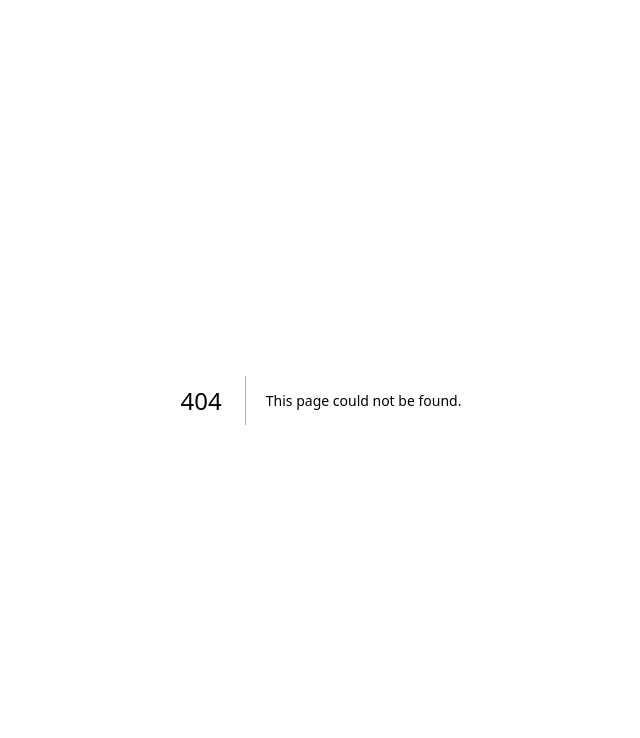
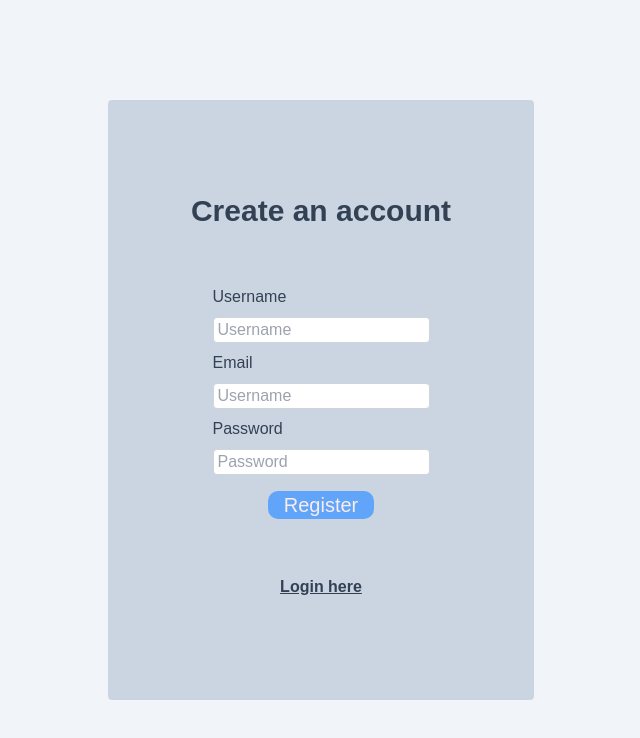
Before and after one commit to alexcsia/Hangman-Website, a Next.js app: page /users/signup in a window 1280 px wide. Before the commit this address had no page. Shown: the top 738 px of the page, without its empty margins (319-959 px from the left). Built offline with nearby package versions, Linux system fonts and the light colour scheme.

Commit message:
first commit

```diff
--- /dev/null
+++ b/app/about/page.tsx
@@ -0,0 +1,15 @@
+import React from "react";
+
+const AboutPage = () => {
+  return (
+    <div className="p-4">
+      <h1 className="text-3xl font-bold mb-4">About Us</h1>
+      <p className="text-lg">
+        Welcome to the About page! Here you can learn more about our company,
+        our mission, and our team.
+      </p>
+    </div>
+  );
+};
+
+export default AboutPage;
--- /dev/null
+++ b/app/components/HomePageMenu.tsx
@@ -0,0 +1,38 @@
+import React from "react";
+import Link from "next/link";
+
+const HomePageMenu = () => {
+  return (
+    <>
+      <div className="bg-inherit flex items-center justify-center my-17 w-1/3 mx-auto">
+        <header className="text-center text-4xl font-semibold text-gray-700 ">
+          How's it hanging?
+        </header>
+      </div>
+
+      <div className="flex flex-col space-y-4 mx-auto my-10 w-1/4">
+        <Link
+          href="/users/signup"
+          className=" custom-link mb-7 h-15 text-center text-2xl flex items-center justify-center"
+        >
+          PLAY
+        </Link>
+        <Link href="/users/login" className="custom-link">
+          Login
+        </Link>
+
+        <Link href="/users/signup" className="custom-link">
+          Sign Up
+        </Link>
+      </div>
+
+      <div className="flex flex-row">
+        <Link href="/users/signup" className="custom-link p-3">
+          About
+        </Link>
+      </div>
+    </>
+  );
+};
+
+export default HomePageMenu;
--- /dev/null
+++ b/app/components/LoginForm.tsx
@@ -0,0 +1,46 @@
+import React from "react";
+import Link from "next/link";
+
+const LoginForm = () => {
+  return (
+    <>
+      <div className="bg-slate-300 mx-auto my-52 w-1/4 h-80 flex flex-col items-center justify-center rounded">
+        <form className="flex flex-col items-center justify-center ">
+          <label className="mb-2 text-2xl font-semibold text-slate-700">
+            Login
+          </label>
+          <label className="text-left w-full my-2 text-slate-700">
+            Username
+          </label>
+          <input
+            type="text"
+            placeholder="Username"
+            className="border border-gray-300 rounded px-1"
+          ></input>
+          <label className="text-left w-full my-2 text-slate-700">
+            Password
+          </label>
+          <input
+            type="password"
+            placeholder="Password"
+            className="border border-gray-300 rounded px-1"
+          ></input>
+          <button
+            type="submit"
+            className="my-4 w-auto px-4 font-medium text-xl"
+          >
+            Login
+          </button>
+        </form>
+        <Link
+          href="/users/signup"
+          className="mb-2 text-s underline font-semibold text-slate-700"
+        >
+          Don't have an account?
+        </Link>
+      </div>
+    </>
+  );
+};
+
+export default LoginForm;
--- /dev/null
+++ b/app/components/SignUpForm.tsx
@@ -0,0 +1,43 @@
+import React from "react";
+import Link from "next/link";
+
+const SignUpForm = () => {
+  return (
+    <div className="bg-slate-300 mx-auto my-auto w-1/3 h-3/4 flex flex-col items-center justify-center rounded">
+      <label className="mb-12 text-3xl font-semibold text-slate-700">
+        Create an account
+      </label>
+      <form className="flex flex-col items-center justify-center mb-10">
+        <label className="text-left w-full my-2 text-slate-700">Username</label>
+        <input
+          type="text"
+          placeholder="Username"
+          className="border border-gray-300 rounded px-1"
+        ></input>
+        <label className="text-left w-full my-2 text-slate-700">Email</label>
+        <input
+          type="email"
+          placeholder="Username"
+          className="border border-gray-300 rounded px-1"
+        ></input>
+        <label className="text-left w-full my-2 text-slate-700">Password</label>
+        <input
+          type="password"
+          placeholder="Password"
+          className="border border-gray-300 rounded px-1"
+        ></input>
+        <button type="submit" className="my-4 w-auto px-4 font-medium text-xl">
+          Register
+        </button>
+      </form>
+      <Link
+        href="/users/login"
+        className="mb-2 text-s underline font-semibold text-slate-700"
+      >
+        Login here
+      </Link>
+    </div>
+  );
+};
+
+export default SignUpForm;
--- a/app/globals.css
+++ b/app/globals.css
@@ -17,7 +17,27 @@
 body {
   color: var(--foreground);
   background: var(--background);
-  font-family: Arial, Helvetica, sans-serif;
+  font-family: Arial, "Trebuchet MS", sans-serif;
+}
+
+main {
+  @apply h-screen bg-slate-100 flex flex-col items-center justify-center;
+}
+
+.custom-link {
+  @apply block font-semibold py-2 text-center bg-blue-400 text-white rounded hover:bg-teal-600;
+}
+
+button {
+  background-color: rgb(96, 165, 250);
+  border-radius: 10px;
+  font-family: Arial, "Trebuchet MS", sans-serif;
+  font-size: x-large;
+  color: #fbecec;
+}
+
+button:hover {
+  background-color: rgb(13, 148, 136);
 }
 
 @layer utilities {
--- a/app/layout.tsx
+++ b/app/layout.tsx
@@ -1,21 +1,9 @@
 import type { Metadata } from "next";
-import localFont from "next/font/local";
 import "./globals.css";
 
-const geistSans = localFont({
-  src: "./fonts/GeistVF.woff",
-  variable: "--font-geist-sans",
-  weight: "100 900",
-});
-const geistMono = localFont({
-  src: "./fonts/GeistMonoVF.woff",
-  variable: "--font-geist-mono",
-  weight: "100 900",
-});
-
 export const metadata: Metadata = {
-  title: "Create Next App",
-  description: "Generated by create next app",
+  title: "How's it hanging?",
+  description: "Hangman game",
 };
 
 export default function RootLayout({
@@ -25,11 +13,7 @@ export default function RootLayout({
 }>) {
   return (
     <html lang="en">
-      <body
-        className={`${geistSans.variable} ${geistMono.variable} antialiased`}
-      >
-        {children}
-      </body>
+      <body>{children}</body>
     </html>
   );
 }
--- a/app/page.tsx
+++ b/app/page.tsx
@@ -1,101 +1,12 @@
 import Image from "next/image";
+import HomePageMenu from "./components/HomePageMenu";
 
 export default function Home() {
   return (
-    <div className="grid grid-rows-[20px_1fr_20px] items-center justify-items-center min-h-screen p-8 pb-20 gap-16 sm:p-20 font-[family-name:var(--font-geist-sans)]">
-      <main className="flex flex-col gap-8 row-start-2 items-center sm:items-start">
-        <Image
-          className="dark:invert"
-          src="https://nextjs.org/icons/next.svg"
-          alt="Next.js logo"
-          width={180}
-          height={38}
-          priority
-        />
-        <ol className="list-inside list-decimal text-sm text-center sm:text-left font-[family-name:var(--font-geist-mono)]">
-          <li className="mb-2">
-            Get started by editing{" "}
-            <code className="bg-black/[.05] dark:bg-white/[.06] px-1 py-0.5 rounded font-semibold">
-              app/page.tsx
-            </code>
-            .
-          </li>
-          <li>Save and see your changes instantly.</li>
-        </ol>
-
-        <div className="flex gap-4 items-center flex-col sm:flex-row">
-          <a
-            className="rounded-full border border-solid border-transparent transition-colors flex items-center justify-center bg-foreground text-background gap-2 hover:bg-[#383838] dark:hover:bg-[#ccc] text-sm sm:text-base h-10 sm:h-12 px-4 sm:px-5"
-            href="https://vercel.com/new?utm_source=create-next-app&utm_medium=appdir-template-tw&utm_campaign=create-next-app"
-            target="_blank"
-            rel="noopener noreferrer"
-          >
-            <Image
-              className="dark:invert"
-              src="https://nextjs.org/icons/vercel.svg"
-              alt="Vercel logomark"
-              width={20}
-              height={20}
-            />
-            Deploy now
-          </a>
-          <a
-            className="rounded-full border border-solid border-black/[.08] dark:border-white/[.145] transition-colors flex items-center justify-center hover:bg-[#f2f2f2] dark:hover:bg-[#1a1a1a] hover:border-transparent text-sm sm:text-base h-10 sm:h-12 px-4 sm:px-5 sm:min-w-44"
-            href="https://nextjs.org/docs?utm_source=create-next-app&utm_medium=appdir-template-tw&utm_campaign=create-next-app"
-            target="_blank"
-            rel="noopener noreferrer"
-          >
-            Read our docs
-          </a>
-        </div>
+    <>
+      <main>
+        <HomePageMenu></HomePageMenu>
       </main>
-      <footer className="row-start-3 flex gap-6 flex-wrap items-center justify-center">
-        <a
-          className="flex items-center gap-2 hover:underline hover:underline-offset-4"
-          href="https://nextjs.org/learn?utm_source=create-next-app&utm_medium=appdir-template-tw&utm_campaign=create-next-app"
-          target="_blank"
-          rel="noopener noreferrer"
-        >
-          <Image
-            aria-hidden
-            src="https://nextjs.org/icons/file.svg"
-            alt="File icon"
-            width={16}
-            height={16}
-          />
-          Learn
-        </a>
-        <a
-          className="flex items-center gap-2 hover:underline hover:underline-offset-4"
-          href="https://vercel.com/templates?framework=next.js&utm_source=create-next-app&utm_medium=appdir-template-tw&utm_campaign=create-next-app"
-          target="_blank"
-          rel="noopener noreferrer"
-        >
-          <Image
-            aria-hidden
-            src="https://nextjs.org/icons/window.svg"
-            alt="Window icon"
-            width={16}
-            height={16}
-          />
-          Examples
-        </a>
-        <a
-          className="flex items-center gap-2 hover:underline hover:underline-offset-4"
-          href="https://nextjs.org?utm_source=create-next-app&utm_medium=appdir-template-tw&utm_campaign=create-next-app"
-          target="_blank"
-          rel="noopener noreferrer"
-        >
-          <Image
-            aria-hidden
-            src="https://nextjs.org/icons/globe.svg"
-            alt="Globe icon"
-            width={16}
-            height={16}
-          />
-          Go to nextjs.org →
-        </a>
-      </footer>
-    </div>
+    </>
   );
 }
--- /dev/null
+++ b/app/play/connect/page.tsx
@@ -0,0 +1,11 @@
+import React from "react";
+
+const ConnectPage = () => {
+  return (
+    <main>
+      <div></div>
+    </main>
+  );
+};
+
+export default ConnectPage;
--- /dev/null
+++ b/app/play/page.tsx
@@ -0,0 +1,7 @@
+import React from "react";
+
+const PlayPage = () => {
+  return <div>play page</div>;
+};
+
+export default PlayPage;
--- /dev/null
+++ b/app/users/login/page.tsx
@@ -0,0 +1,13 @@
+import React from "react";
+import Link from "next/link";
+import LoginForm from "@/app/components/LoginForm";
+
+const LoginPage = () => {
+  return (
+    <main>
+      <LoginForm></LoginForm>
+    </main>
+  );
+};
+
+export default LoginPage;
--- /dev/null
+++ b/app/users/signup/page.tsx
@@ -0,0 +1,13 @@
+import React from "react";
+import Link from "next/link";
+import SignUpForm from "@/app/components/SignUpForm";
+
+const SignupPage = () => {
+  return (
+    <main>
+      <SignUpForm></SignUpForm>
+    </main>
+  );
+};
+
+export default SignupPage;
```
Also changed, not shown: app/fonts/GeistMonoVF.woff (deleted), app/fonts/GeistVF.woff (deleted), app/users/page.tsx (added).
